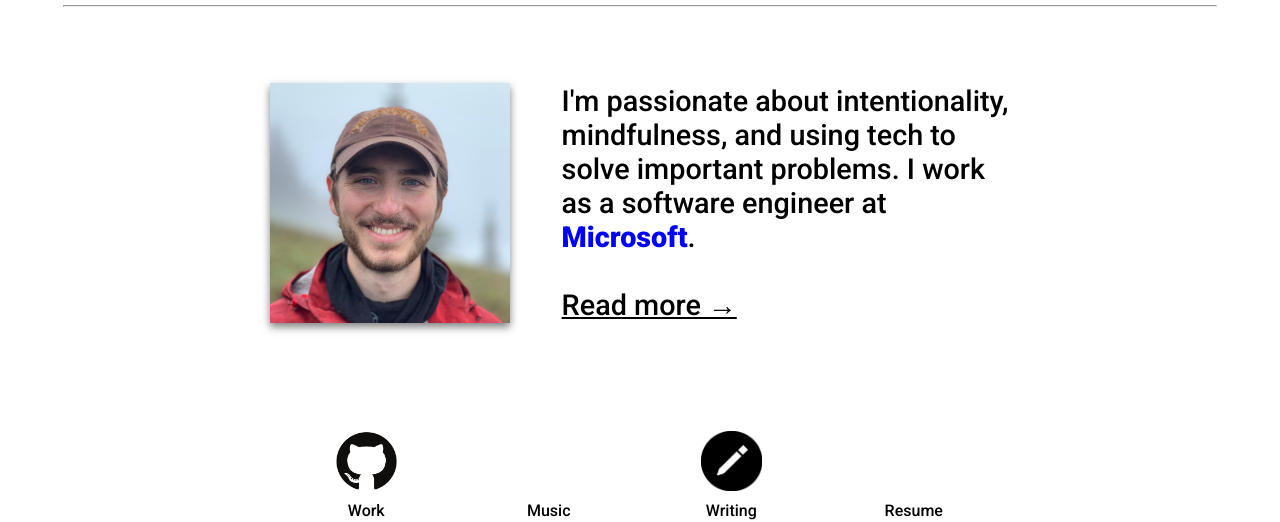
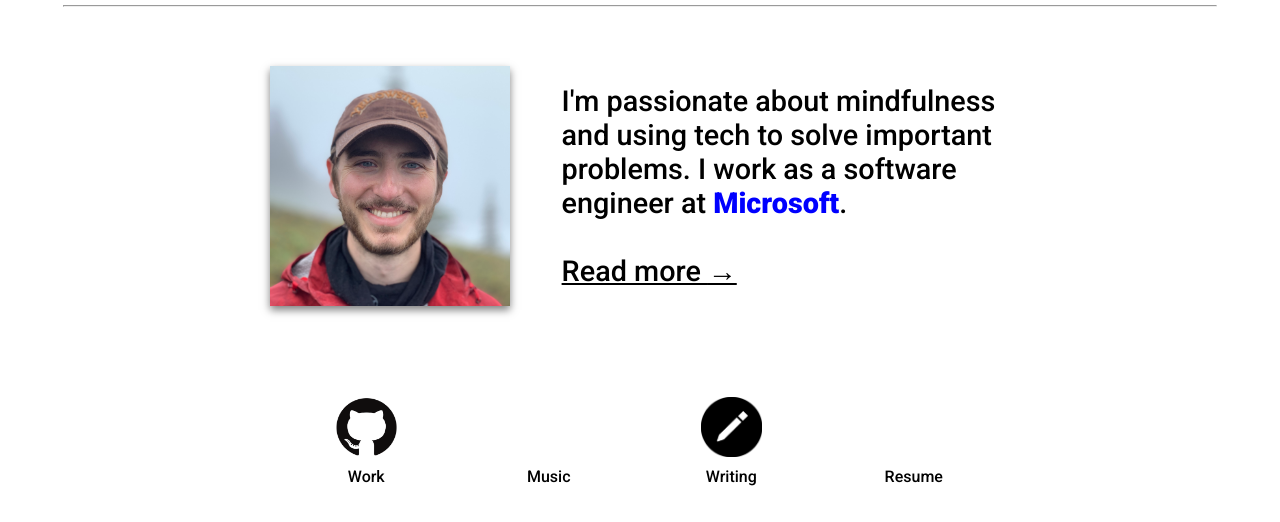
Before and after one commit to wwlorey/williamlorey.com, a Gatsby site: page / in a window 1280 px wide. Shown: the part 685-1207 px from the top of the page. Built offline with nearby package versions, Linux system fonts and the light colour scheme; Gatsby itself is replaced by a stand-in of ours.

Commit message:
Update intro.js

```diff
--- a/src/components/intro.js
+++ b/src/components/intro.js
@@ -24,7 +24,7 @@ export default props => (
       <div className={styles.textSpacer} />
       <div style={{ display: 'inline-block', verticalAlign: 'middle' }}>
         <p className={styles.introText}>
-          I'm passionate about intentionality, mindfulness, and using tech to solve important problems.
+          I'm passionate about mindfulness and using tech to solve important problems.
           I work as a software engineer at{' '}
           <strong style={{ color: 'blue' }}>Microsoft</strong>.
           <br />
```
